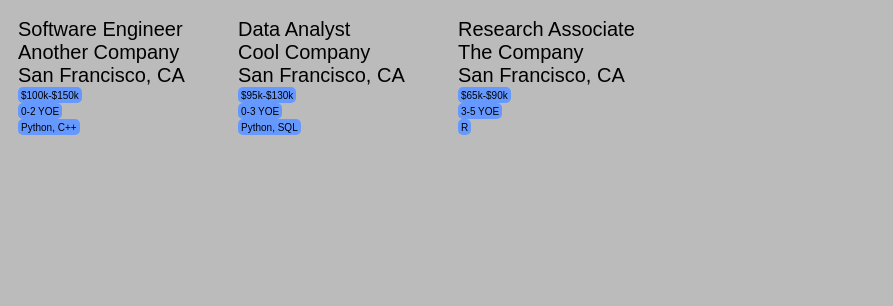
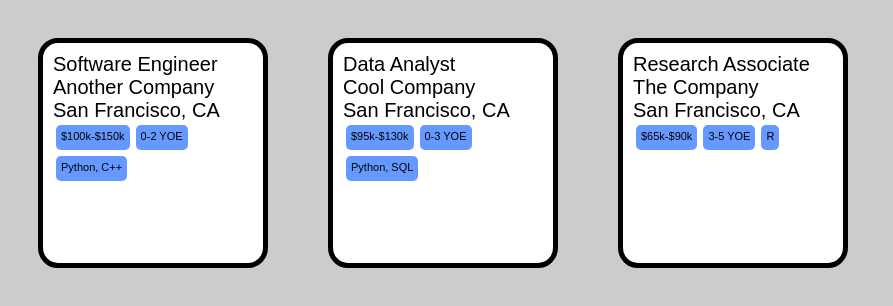
Before and after one commit to cristywei/job-tiles, a plain HTML site: page index.html in a window 1280 px wide. Shown: the whole page, without its empty margins (0-893 px from the left). Drawn offline with Linux system fonts and the light colour scheme.

Commit message:
more floats and readability

```diff
--- a/index.html
+++ b/index.html
@@ -5,15 +5,18 @@
 <style type="text/css">
 
 body {
-    background-color: #bbb;
+    background-color: #ccc;
     font-family: Arial;
     font-size: 20px;
 }
 
 .tile {
-    border: 5px #000;
+    background-color: white;
+    border: 5px solid #000000;
+    border-radius: 20px;
     float: left;
     height: 200px;
+    margin: 30px;
     padding: 10px;
     width: 200px
 }
@@ -21,9 +24,11 @@ body {
 .tag {
     background-color: #6699FF;
     border-radius: 5px;
-    font-size: 10px;
-    height: 10px;
-    padding: 3px;
+    float: left;
+    font-size: 11px;
+    height: 15px;
+    margin: 3px;
+    padding: 5px;
     width: max-content;
 }
 
```
